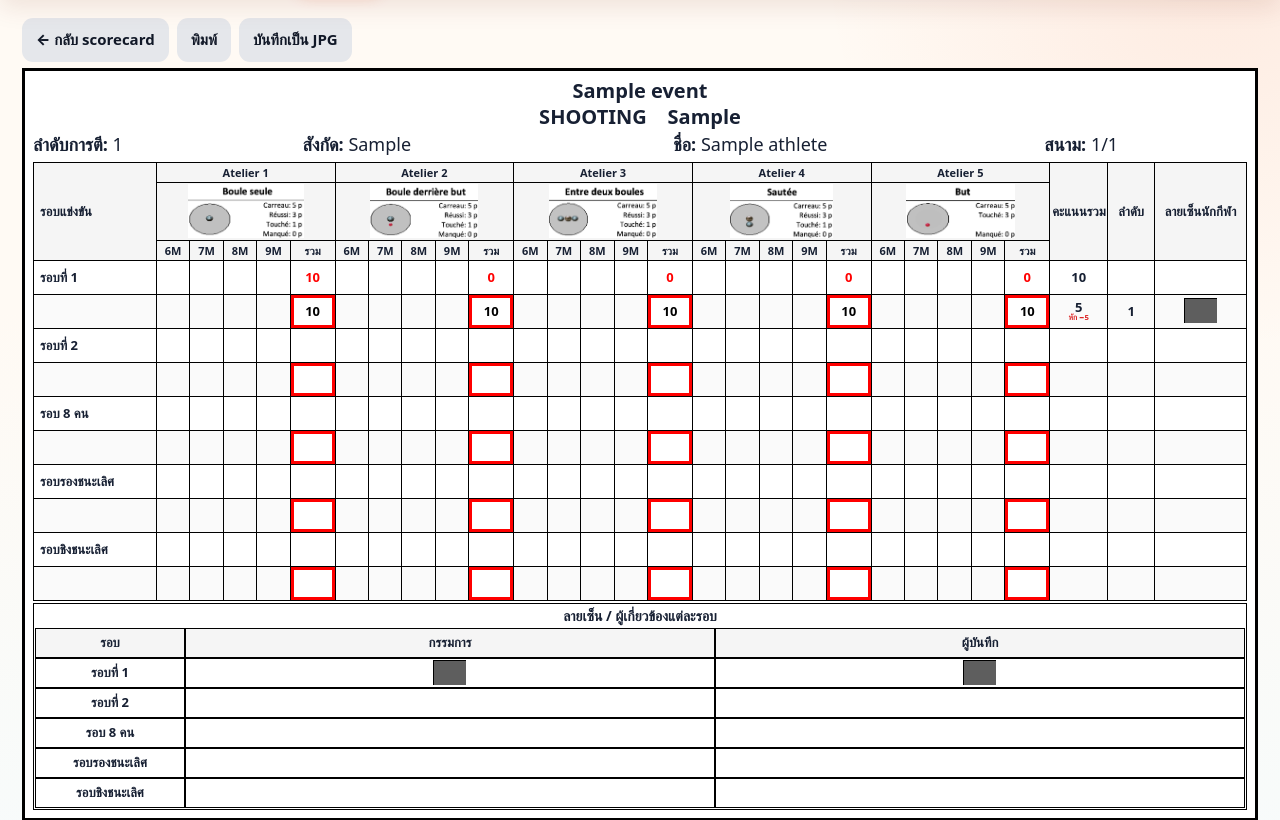
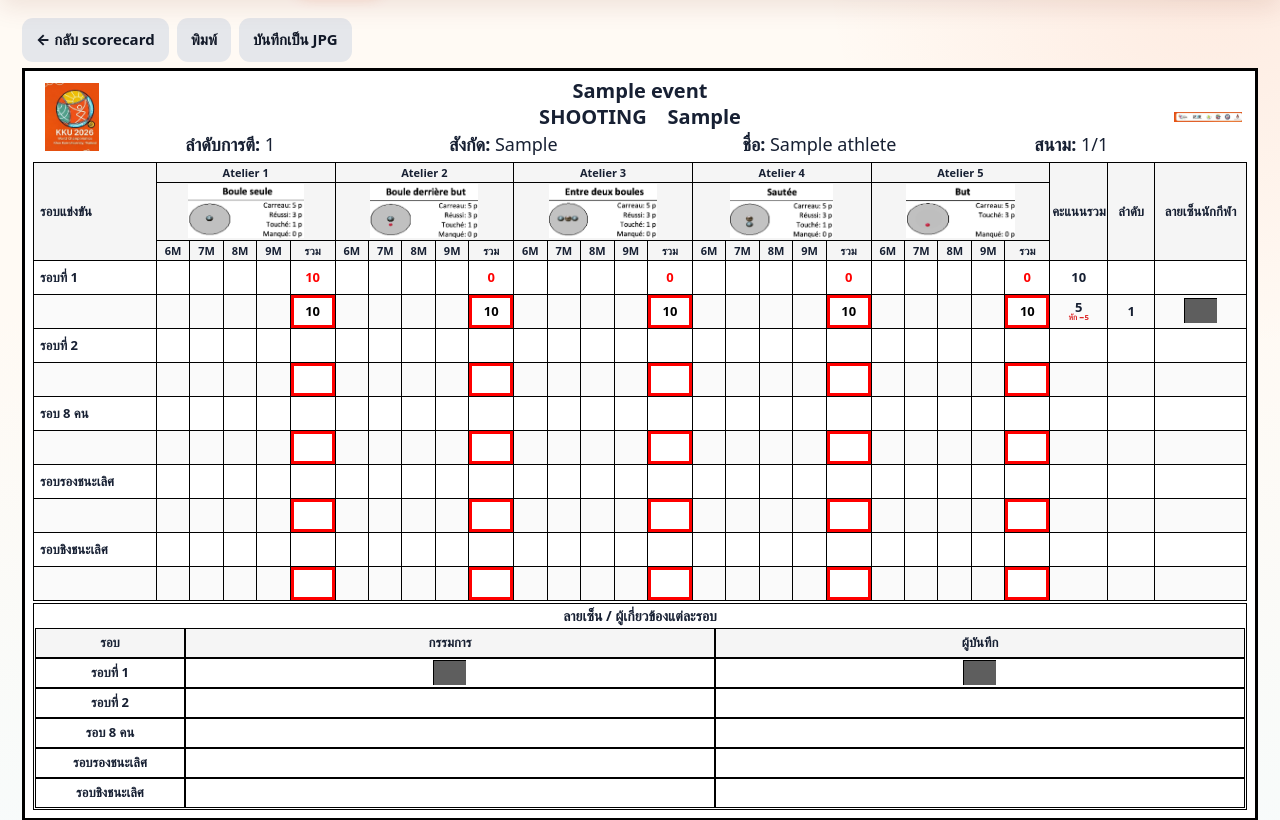
Before and after one commit to Dekchairukna/Shooting_tournament, a Flask app: page /athletes/1/scorecard-print in a window 1280 px wide. Shown: the part 123-943 px from the top of the page. Run offline with Flask 3, Linux system fonts and the light colour scheme; a user stored in the database is signed in; tables that the repository leaves empty hold one stand-in row (values such as "Sample post"); some libraries are stand-ins or nearby versions; grey boxes are pictures that could not be loaded.

Commit message:
Add event logos to printed scorecards

```diff
--- a/templates/scorecard_print.html
+++ b/templates/scorecard_print.html
@@ -74,14 +74,30 @@
   }
 
   .header {
-    display: flex;
-    justify-content: space-between;
-    align-items: flex-start;
+    display: grid;
+    grid-template-columns: 78px minmax(0, 1fr) 78px;
+    align-items: center;
     gap: 12px;
     margin-bottom: 6px;
+    min-height: 72px;
   }
 
-  .header-left { flex: 1; min-width: 0; }
+  .header-left { min-width: 0; text-align: center; }
+
+  .scorecard-logo-box {
+    width: 78px;
+    height: 72px;
+    display: flex;
+    align-items: center;
+    justify-content: center;
+  }
+
+  .scorecard-logo {
+    display: block;
+    width: 68px;
+    height: 68px;
+    object-fit: contain;
+  }
 
   .event-name {
     font-size: 20px;
@@ -406,6 +422,11 @@
     .championship-hero {
       display: none !important;
     }
+
+    .scorecard-logo {
+      -webkit-print-color-adjust: exact !important;
+      print-color-adjust: exact !important;
+    }
   }
 
 </style>
@@ -436,6 +457,9 @@
 {% set display_lane_order = item.display_lane_order %}
 <div class="sheet" data-file-stem="scorecard-print-{{ event.id }}-r{{ round_no }}-a{{ athlete.id }}">
   <div class="header">
+    <div class="scorecard-logo-box">
+      {% if site_theme.logo_url %}<img class="scorecard-logo" src="{{ site_theme.logo_url }}" alt="โลโก้ {{ site_theme.short_name or site_theme.title }}">{% endif %}
+    </div>
     <div class="header-left">
       <div class="event-name">{{ event.name }}</div>
       <div class="event-name">SHOOTING &nbsp;&nbsp; {{ event.category }}</div>
@@ -446,6 +470,13 @@
         <div class="meta-item"><strong>ชื่อ:</strong> {{ athlete.name }}</div>
         <div class="meta-item"><strong>สนาม:</strong> {{ display_lane_no or athlete.lane_no }}/{{ display_lane_order or athlete.lane_order }}</div>
       </div>
+    </div>
+    <div class="scorecard-logo-box">
+      {% if site_theme.partners_url %}
+      <img class="scorecard-logo" src="{{ site_theme.partners_url }}" alt="โลโก้หน่วยงานร่วม">
+      {% elif site_theme.logo_url %}
+      <img class="scorecard-logo" src="{{ site_theme.logo_url }}" alt="โลโก้ {{ site_theme.short_name or site_theme.title }}">
+      {% endif %}
     </div>
   </div>
 
```
